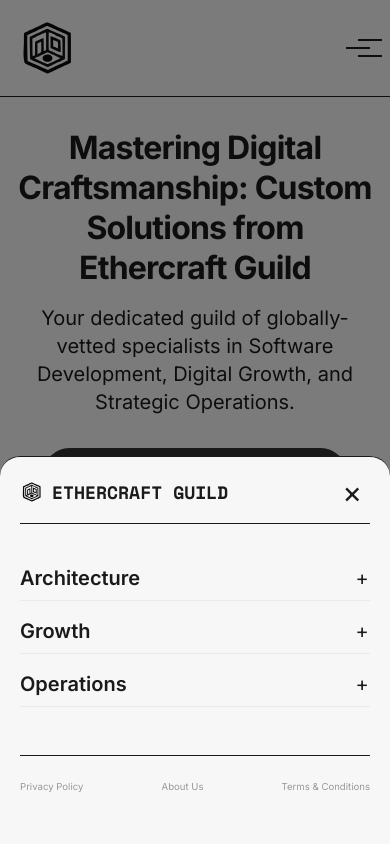
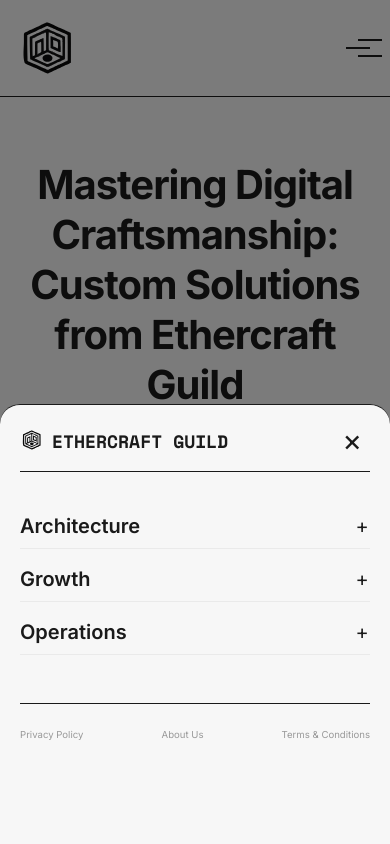
Before and after one commit to ethercraftguild/company-website, a Next.js app: page / in a window 390 px wide. Both pictures are taken after a click on the button "Open menu". Shown: the top 844 px of the page. Built offline with nearby package versions, Linux system fonts and the light colour scheme.

Commit message:
style: Refine homepage layout, mobile drawer styling, and H1 font size.

```diff
--- a/src/app/globals.css
+++ b/src/app/globals.css
@@ -54,7 +54,7 @@
   }
 
   h1 {
-    @apply text-[2rem] md:text-[4rem];
+    @apply text-[2.5rem] md:text-[4rem];
   }
 
   h2 {
--- a/src/app/page.tsx
+++ b/src/app/page.tsx
@@ -8,7 +8,7 @@
   return (
     <main>
       {/* Hero Section */}
-      <Section className="pt-xl pb-2xl text-center">
+      <Section className="pt-2xl md:pt-3xl pb-2xl text-center">
         <div className="max-w-[800px] mx-auto">
           <h1 className="animate-slideUp opacity-0 [animation-fill-mode:forwards]">
             Mastering Digital Craftsmanship: Custom Solutions from Ethercraft Guild
@@ -24,10 +24,9 @@
             </Button>
           </div>
 
-          <div className="animate-slideUp opacity-0 [animation-fill-mode:forwards] delay-[600ms]">
+          <div className="mt-2xl animate-slideUp opacity-0 [animation-fill-mode:forwards] delay-[600ms]">
             <p className="text-sm opacity-60 mb-sm uppercase tracking-wider">Trusted by industry leaders and startups alike.</p>
-            <div className="flex justify-center gap-lg opacity-50 font-bold font-mono flex-wrap">
-              {/* Placeholder simple text logos for now */}
+            <div className="flex justify-center gap-md md:gap-lg opacity-50 font-bold font-mono flex-wrap px-md">
               <span>TechCorp</span>
               <span>GrowthInc</span>
               <span>ScaleOps</span>
--- a/src/components/MobileDrawer.tsx
+++ b/src/components/MobileDrawer.tsx
@@ -55,11 +55,11 @@
                 className={`absolute inset-0 bg-black/50 transition-opacity duration-200 ease-out ${isOpen ? 'opacity-100' : 'opacity-0'}`}
                 onClick={onClose}
             ></div>
-            <div className={`absolute bottom-0 left-0 w-full max-h-[85vh] overflow-y-auto bg-bg border-t border-border p-5 pb-xl rounded-t-sm flex flex-col transition-transform duration-200 ease-out ${isOpen ? 'translate-y-0' : 'translate-y-full'}`}>
+            <div className={`absolute bottom-0 left-0 w-full max-h-[85vh] overflow-y-auto bg-bg border-t border-border p-5 pb-[100px] rounded-t-sm flex flex-col transition-transform duration-200 ease-out ${isOpen ? 'translate-y-0' : 'translate-y-full'}`}>
                 <div className="flex justify-between items-center mb-lg border-b border-border pb-md shrink-0">
-                    <Link href="/" className="font-mono font-bold text-lg uppercase flex items-center gap-2 text-foreground no-underline" onClick={onClose}>
-                        <img src="/favicon.svg" alt="Logo" width="24" height="24" className="block" />
-                        Ethercraft Guild
+                    <Link href="/" className="font-mono font-bold text-lg uppercase flex items-center gap-2 text-foreground no-underline leading-none" onClick={onClose}>
+                        <img src="/favicon.svg" alt="Logo" width="24" height="24" className="block shrink-0" />
+                        <span className="mt-[2px]">Ethercraft Guild</span>
                     </Link>
                     <button className="bg-none border-none text-3xl cursor-pointer leading-none px-sm" onClick={onClose} aria-label="Close menu">&times;</button>
                 </div>
```
